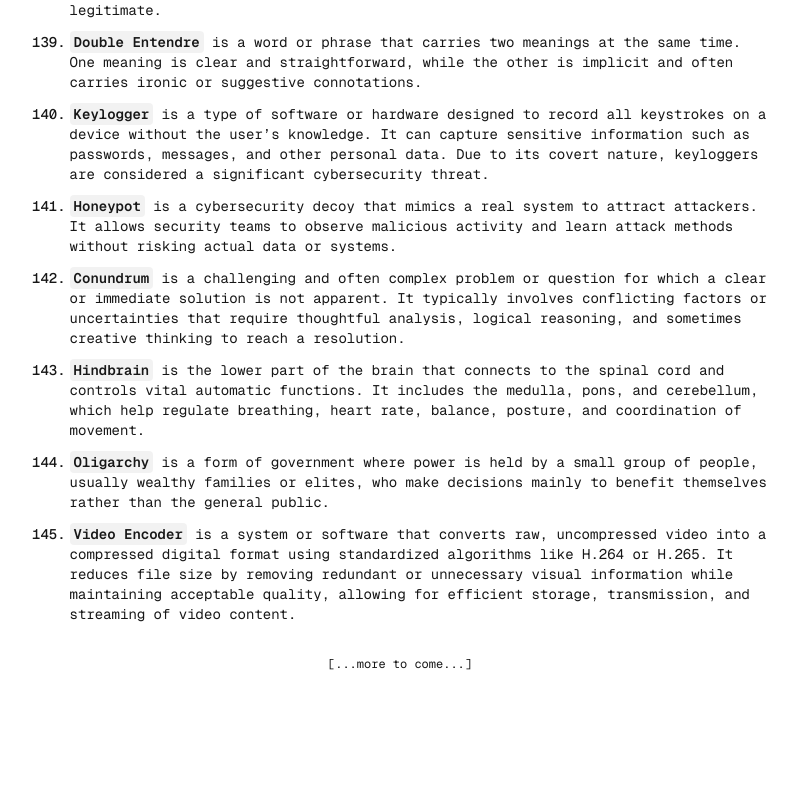
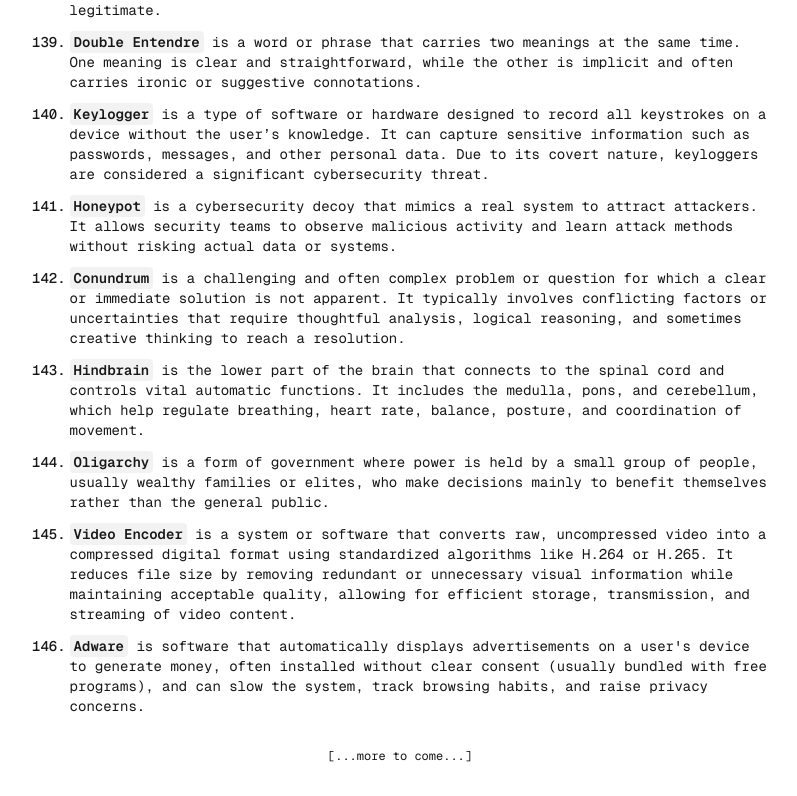
Before and after one commit to BrahimBoussada/mind-log, a Next.js app: page / in a window 1280 px wide. Shown: the part 9367-10163 px from the top of the page, without its empty margins (240-1037 px from the left). Before the commit the page ends 10071 px from the top, so only its background shows below. Built offline with nearby package versions, Linux system fonts and the light colour scheme.

Commit message:
log:16-01-2026

```diff
--- a/src/app/page.tsx
+++ b/src/app/page.tsx
@@ -1412,6 +1412,16 @@ export default function Home() {
           </Text>
         </Note>
 
+        <Note>
+          <N>146.</N>
+          <Text>
+            <Key>Adware</Key> is software that automatically displays
+            advertisements on a user's device to generate money, often installed
+            without clear consent (usually bundled with free programs), and can
+            slow the system, track browsing habits, and raise privacy concerns.
+          </Text>
+        </Note>
+
         {/* --- end --- */}
       </NoteWrapper>
 
```
